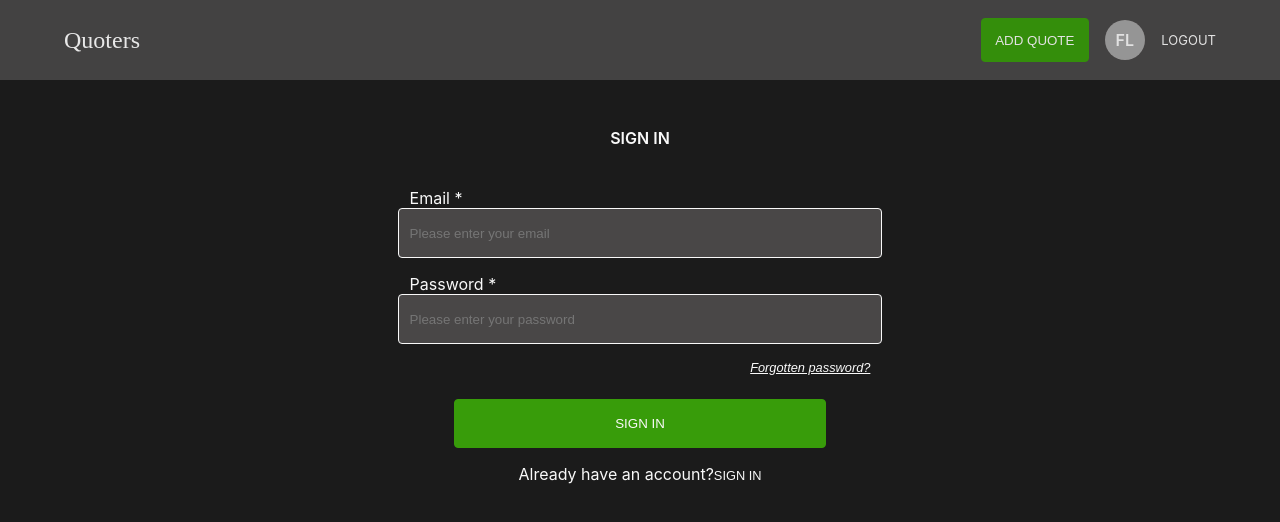
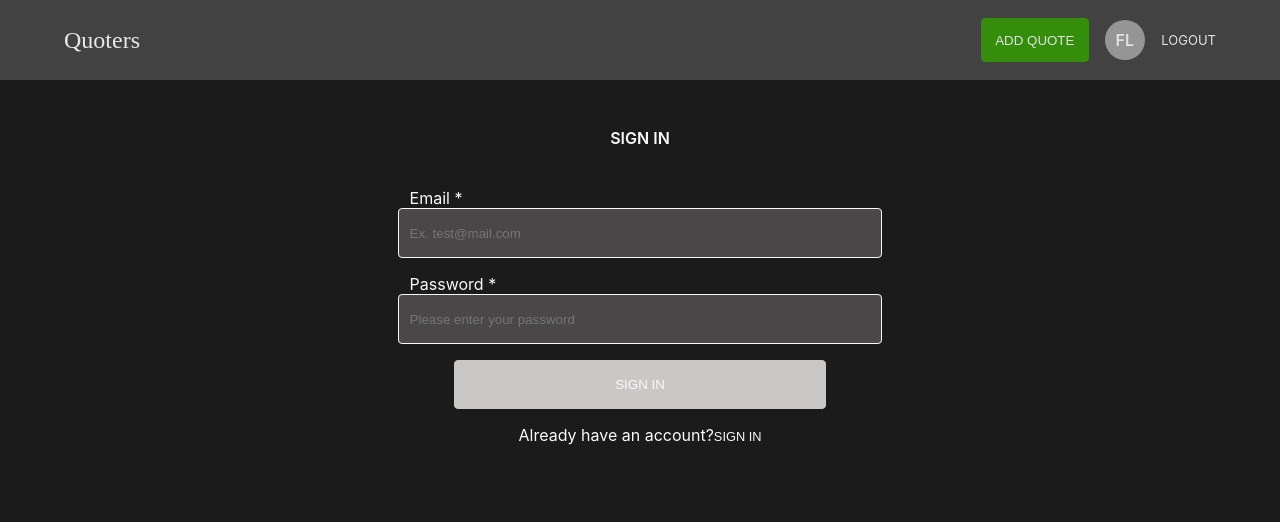
Before and after one commit to meddyrainzo/quoters_react, a React (Create React App) app: page /login in a window 1280 px wide. Shown: the top 522 px of the page. Built offline with nearby package versions, Linux system fonts and the light colour scheme.

Commit message:
Added formik to login

```diff
--- a/src/components/identity/Login.tsx
+++ b/src/components/identity/Login.tsx
@@ -1,87 +1,62 @@
-import React, { ChangeEvent, FocusEvent, FC, useState } from 'react';
+import React, { FC } from 'react';
 import { useDispatch } from 'react-redux';
+import { Formik, Form } from 'formik';
+import * as Yup from 'yup';
 import { loginUserAction } from '../../actions/loginActions';
 import { LoginRequest } from '../../models/requests/loginRequest';
-import { emailValidator, wordValidator } from '../../utils/verifiers/verifier';
 
 import './Identity.scss';
+import { FormErrorMessages } from '../form/formErrorMessages';
+import TextField from '../form/TextField';
 
-let initialRequest: LoginRequest = {
-  email: '',
-  password: '',
-};
-
-let initialErrors = {
+let request: LoginRequest = {
   email: '',
   password: '',
 };
 
 const Login: FC = () => {
-  const [request, setRequest] = useState(initialRequest);
-  const [errors, setErrors] = useState(initialErrors);
   const dispatch = useDispatch();
-
-  const { email, password } = request;
-
-  const onValueChange = (event: ChangeEvent<HTMLInputElement>) => {
-    const { name, value } = event.target;
-    setRequest({ ...request, [name]: value });
-  };
-
-  const validateEmail = (event: FocusEvent<HTMLInputElement>) => {
-    const { name, value } = event.target;
-    setErrors({ ...errors, [name]: emailValidator(value) });
-  };
-
-  const validatePassword = (event: FocusEvent<HTMLInputElement>) => {
-    const { name, value } = event.target;
-    setErrors({ ...errors, [name]: wordValidator(name, value) });
-  };
 
   return (
     <div className='form-page'>
       <div className='identity-title'>Sign in</div>
-      <div className='form'>
-        <label htmlFor='email' className='input-label'>
-          Email *
-        </label>
-        <input
+      <Formik
+        initialValues={request}
+        validationSchema={Yup.object({
+          email: Yup.string()
+            .email(FormErrorMessages.EMAIL)
+            .required(FormErrorMessages.REQUIRED),
+          password: Yup.string().required(FormErrorMessages.REQUIRED),
+        })}
+        onSubmit={(values, { setSubmitting }) => {
+          dispatch(loginUserAction(values));
+          setSubmitting(false);
+        }}
+      >
+        {({ isValid, dirty }) => (
+          <Form className='form'>
+            <TextField
+              name='email'
               type='email'
-          name='email'
-          value={email}
-          onChange={onValueChange}
-          className='text-field'
-          onBlur={validateEmail}
-          placeholder='Please enter your email'
+              placeholder='Ex. test@mail.com'
+              label='Email *'
             />
-        {errors.email && <span className='error-label'>{errors.email}</span>}
-        <label htmlFor='email' className='input-label'>
-          Password *
-        </label>
-        <input
+            <TextField
+              name='password'
               type='password'
-          name='password'
-          value={password}
-          onChange={onValueChange}
-          onBlur={validatePassword}
-          className='text-field'
               placeholder='Please enter your password'
+              label='Password *'
             />
-        {errors.password && (
-          <span className='error-label'>{errors.password}</span>
-        )}
-        <button className='forgotten'>Forgotten password?</button>
-        <button
-          className='submit-button'
-          onClick={() => dispatch(loginUserAction(request))}
-        >
+            <button className='submit-button' disabled={!(isValid && dirty)}>
               Sign in
             </button>
             <div>
               Already have an account?
               <button className='second-option'>Sign in</button>
             </div>
-      </div>
+          </Form>
+        )}
+      </Formik>
     </div>
   );
 };
```
Lines whose indentation alone changed are shown as unchanged.
